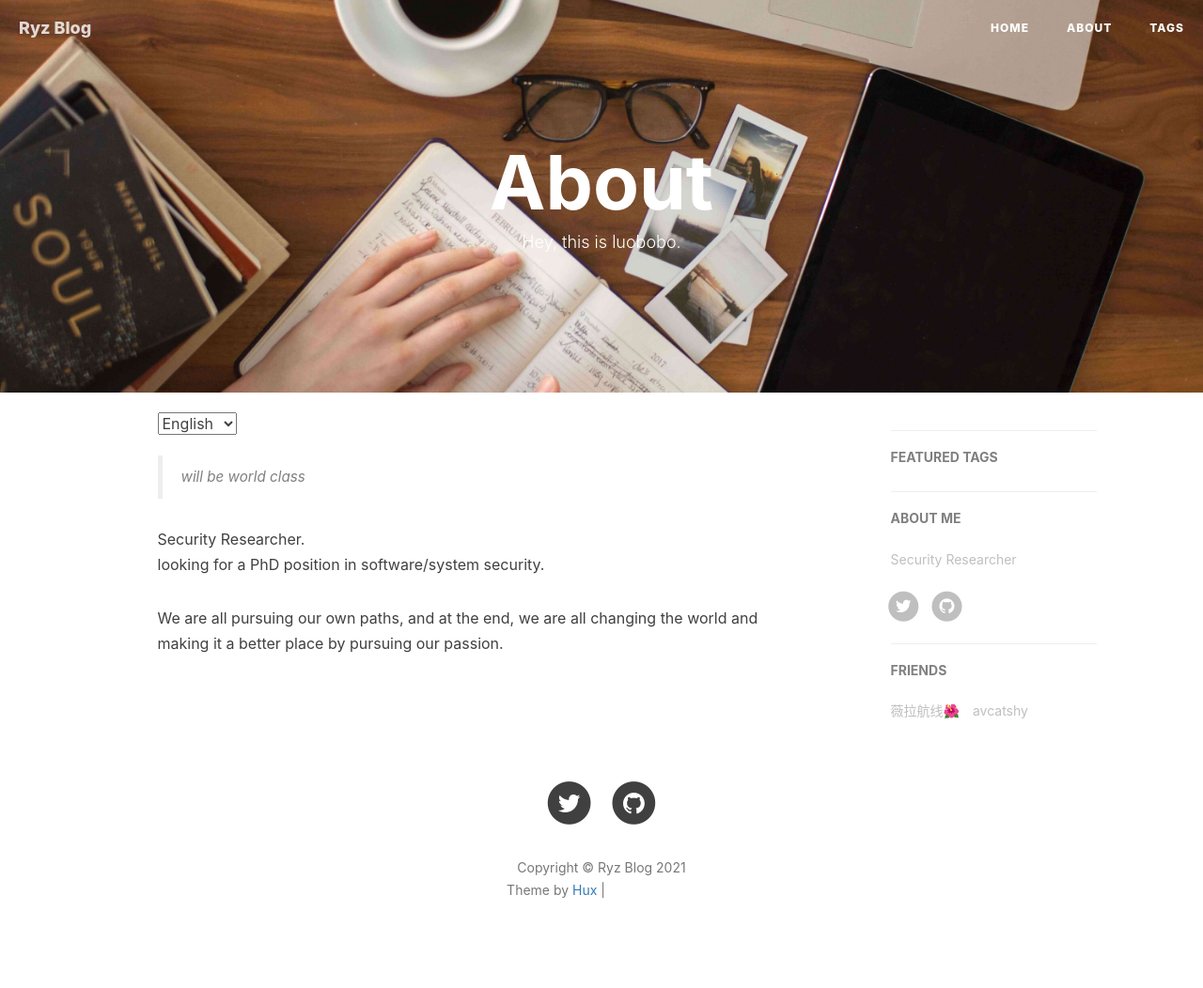
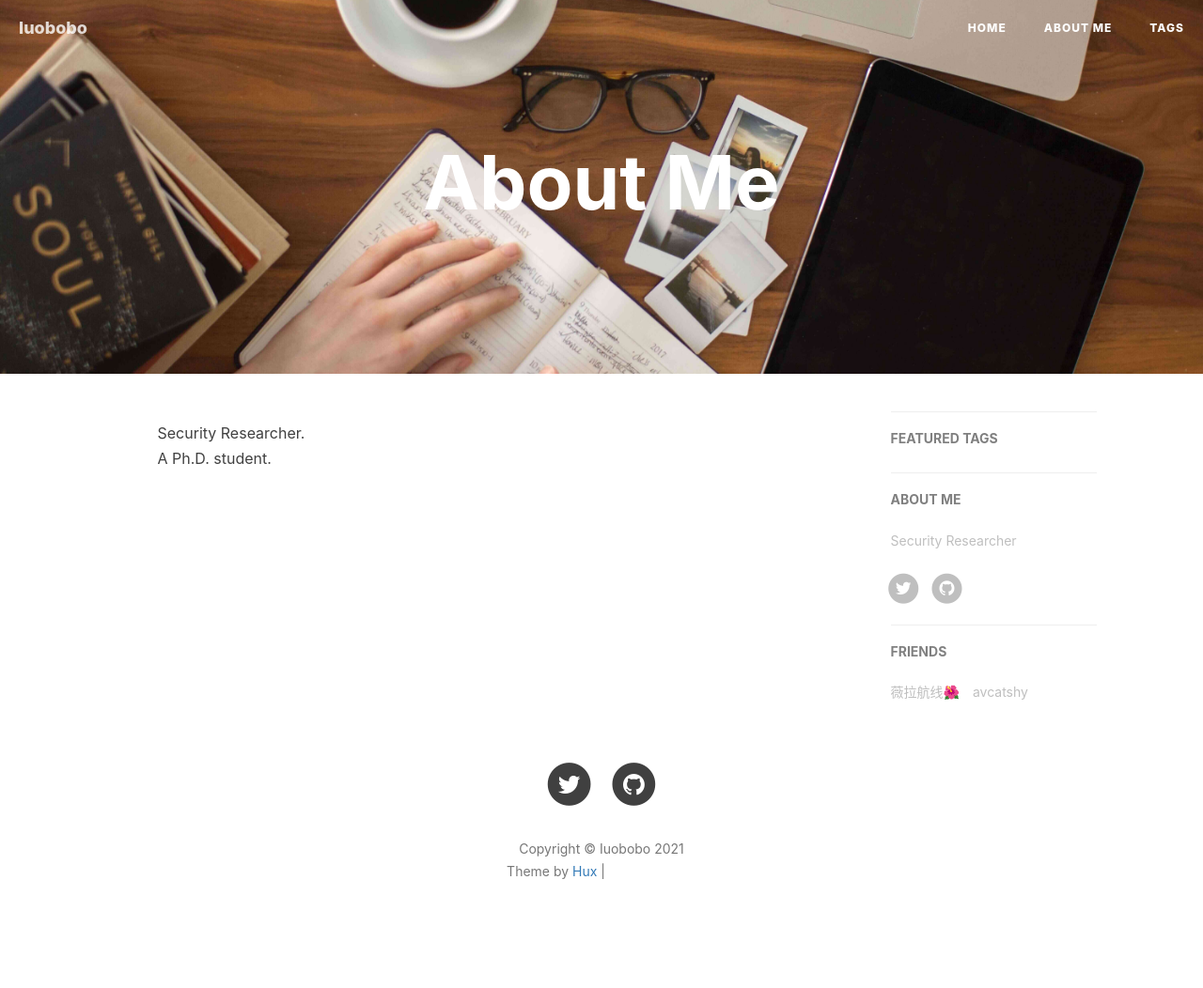
Before and after one commit to Jdkhnjggf/Jdkhnjggf.github.io, a Jekyll site: the page built from about.html, in a window 1280 px wide. Shown: the whole page at 94% size. Built offline with Jekyll 4.4.1, drawn with Linux system fonts in a browser that asks for light colours; nearby versions of some CDN libraries; comment, search, counter and statistics services are not loaded; grey boxes are pictures that could not be loaded.

Commit message:
some updates

```diff
--- a/_config.yml
+++ b/_config.yml
@@ -1,5 +1,5 @@
 # Site settings
-title: Ryz Blog
+title: Iuobobo
 SEOTitle: luobobo | Ryz Blog
 header-img: img/home-bg.jpg
 email: zryzry225@gmail.com
--- a/about.html
+++ b/about.html
@@ -1,67 +1,20 @@
 ---
 layout: page
-title: "About"
-description: "Hey, this is luobobo."
+title: "About Me"
+description: ""
 header-img: "img/about-bg.jpg"
 ---
 
-<!-- Language Selector -->
-<select onchange= "onLanChange(this.options[this.options.selectedIndex].value)">
-    <option value="0" selected> English </option>
-    <option value="1"> Chinese </option>
-</select>
-
-<!-- Chinese Version -->
-<div class="zh post-container">
-    <blockquote>
-        Null.
-    </blockquote>
-    Null<br>
-    <br>Null.
-
-    <p style="text-align:right;">
-        —— <a href="http://www.google.com/"> － Google？ </a>
-    </p>
-
-</div>
-
 <!-- English Version -->
-<div class="en post-container">
-    <blockquote>
-        will be world class
-    </blockquote>
+<div>
 
     <p>
         Security Researcher. <br>
 
-        looking for a PhD position in software/system security.
+        A Ph.D. student.
     </p>
 
-    <p>
-        We are all pursuing our own paths, and at the end, we are all changing the world and making it a better place by pursuing our passion.
-    </p>
-
-    <!-- <p style="text-align:right;">
-    -- Steve Jobs
-    </p> -->
-
 </div>
-
-<!-- Handle Language Change -->
-<script type="text/javascript">
-    var $zh = document.querySelector(".zh");
-    var $en = document.querySelector(".en");
-    function onLanChange(index){
-        if(index == 1){
-            $zh.style.display = "block";
-            $en.style.display = "none";
-        }else{
-            $en.style.display = "block";
-            $zh.style.display = "none";
-        }
-    }
-    onLanChange(0);
-</script>
 
 
 
```
Also changed, not shown: _posts/2020-07-20-FuzzingBook_Notes_Part1.markdown (deleted, +0 -20 lines), _posts/2021-04-27-Paper-Reading-List.markdown (added, +66 -0 lines).
